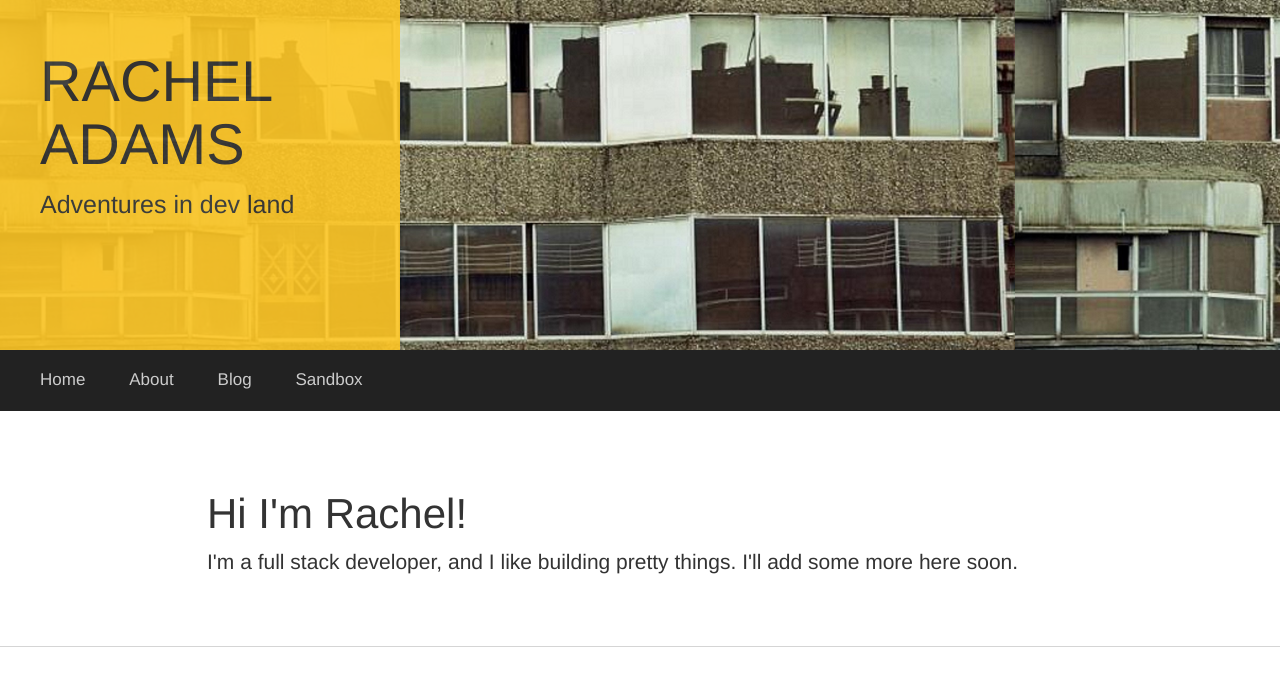
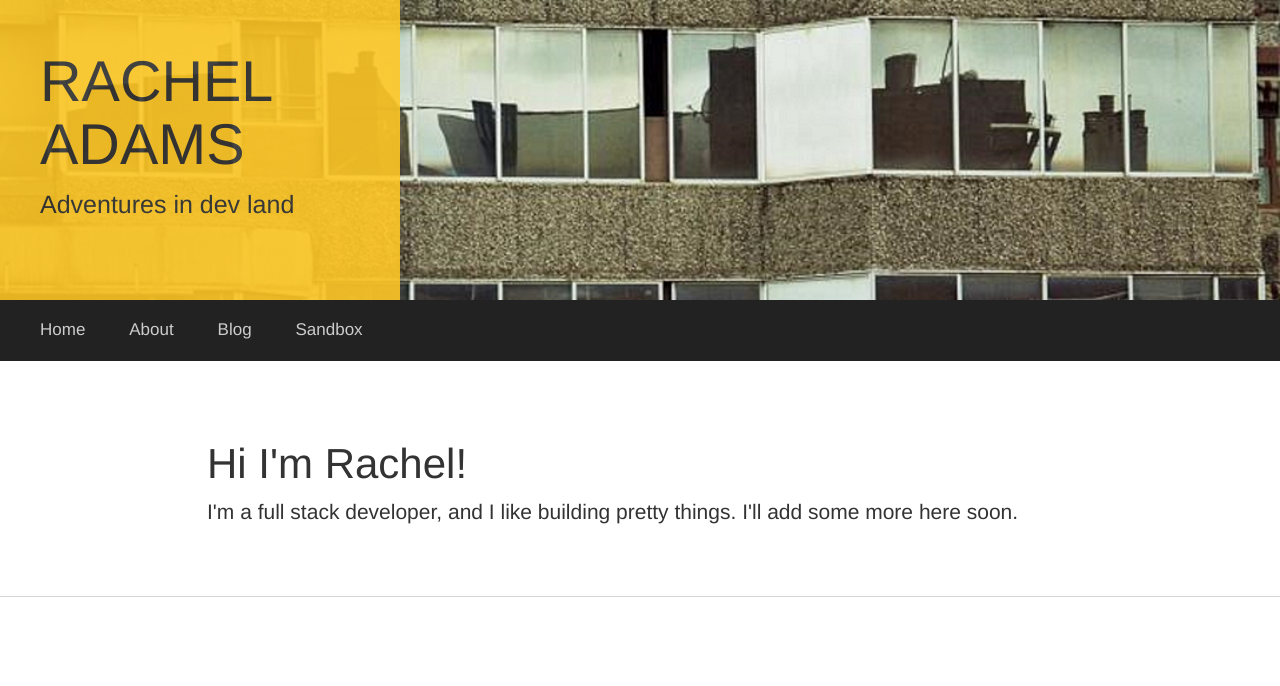
Before and after one commit to rachelAdams/rachelAdams.github.io, a Jekyll site: the page built from index.html, in a window 1280 px wide. Shown: the top 686 px of the page. Built offline with Jekyll 4.4.1, drawn with Linux system fonts in a browser that asks for light colours; nearby versions of some CDN libraries.

Commit message:
banner style update

```diff
--- a/css/main.css
+++ b/css/main.css
@@ -36,8 +36,9 @@ footer { border-top: 1px solid #d5d5d5; font-size: .8em; }
 .banner {
     background-image: url("/img/banner_img.jpg");
      width: 100%;
-    height: 350px;
-    background-size: contain;
+    height: 300px;
+    background-size: cover;
+    background-repeat: no-repeat;
 }
 .banner .banner-description {
     height: 100%;
```
